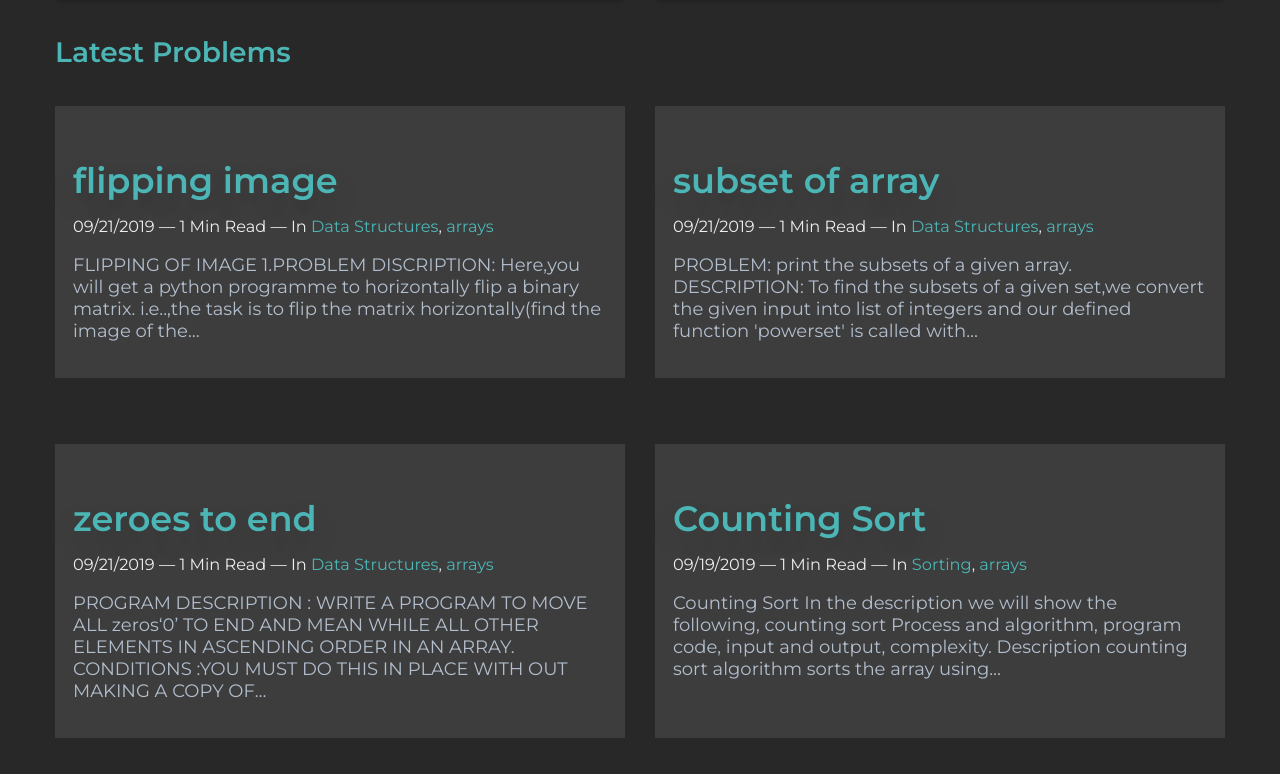
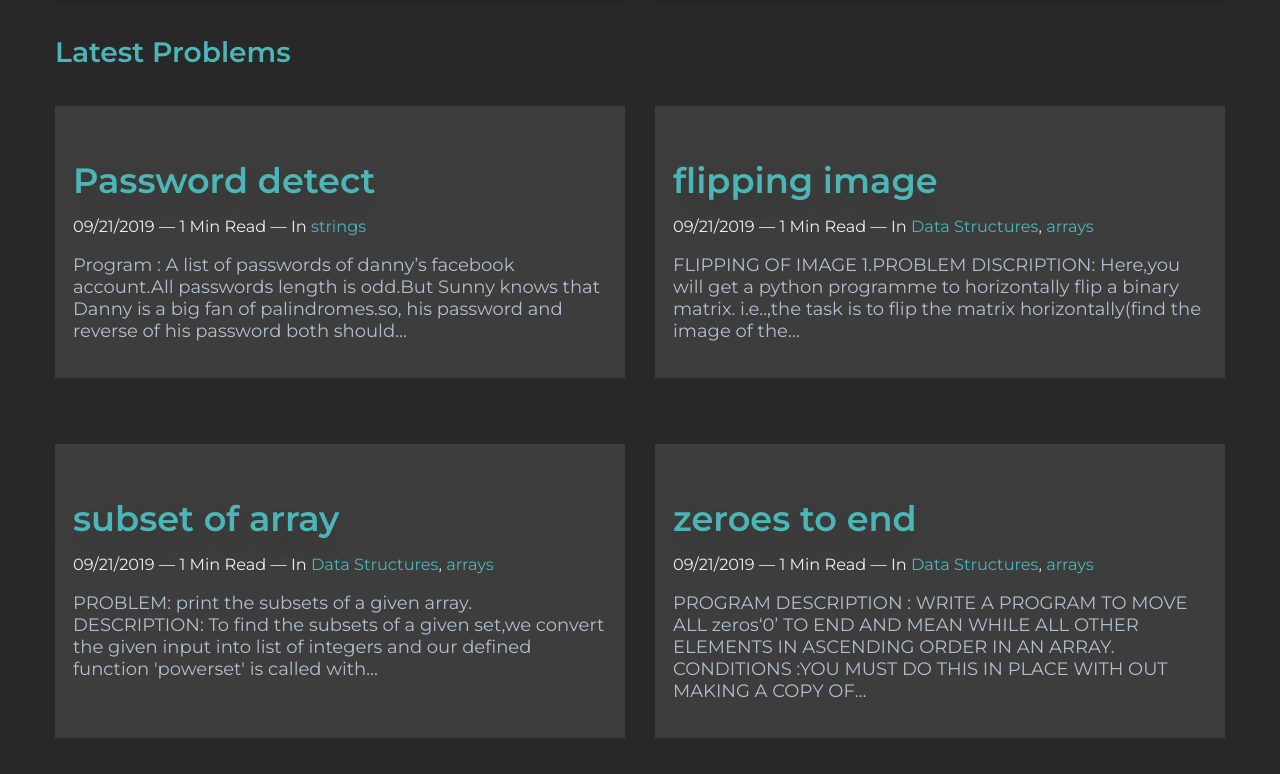
Before and after one commit to mittajithendra/worksha.com, a Gatsby site: page / in a window 1280 px wide. Shown: the part 766-1540 px from the top of the page. Built offline with nearby package versions, Linux system fonts and the light colour scheme; Gatsby itself is replaced by a stand-in of ours.

Commit message:
modified

```diff
--- a/content/Strings/password detect.md
+++ b/content/Strings/password detect.md
@@ -1,6 +1,6 @@
 ---
 title: Password detect
-date: 2019-09-19
+date: 2019-09-21
 author: DimpleGalla
 categories:
   - strings
```
